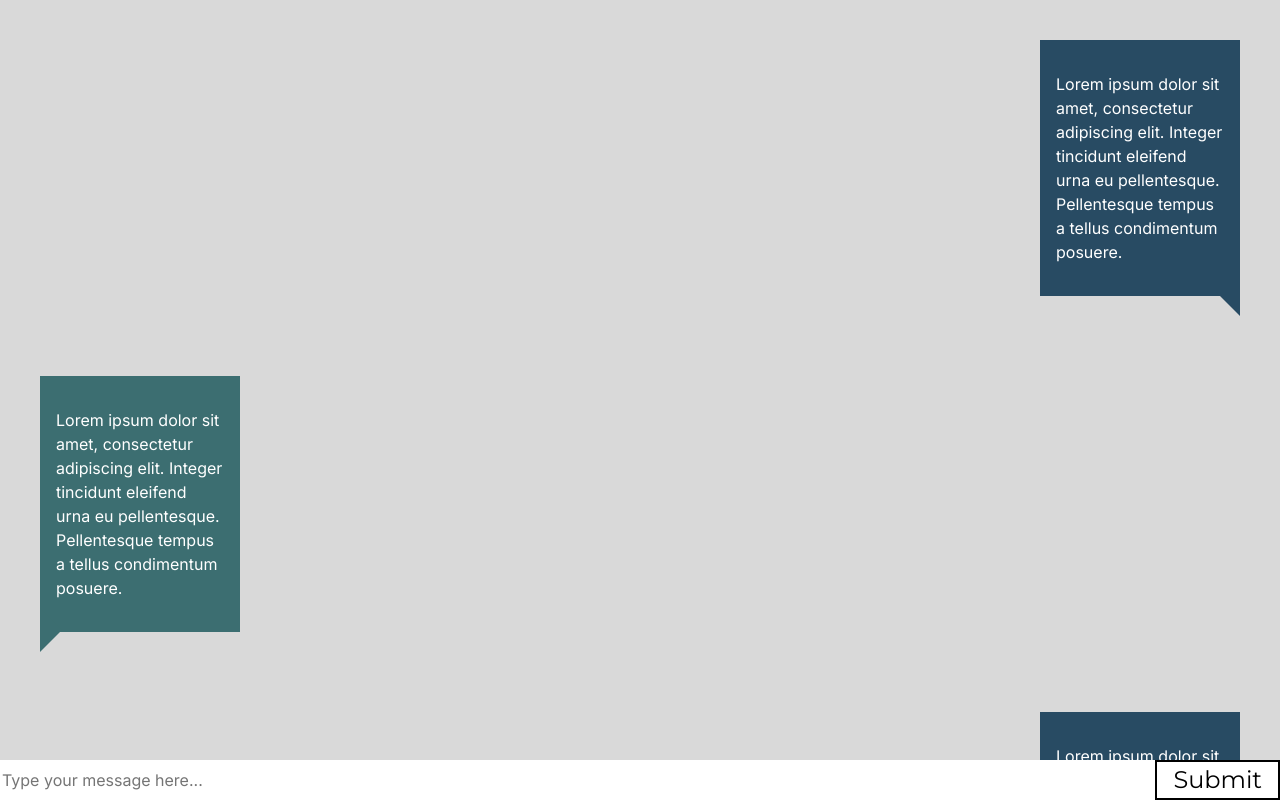
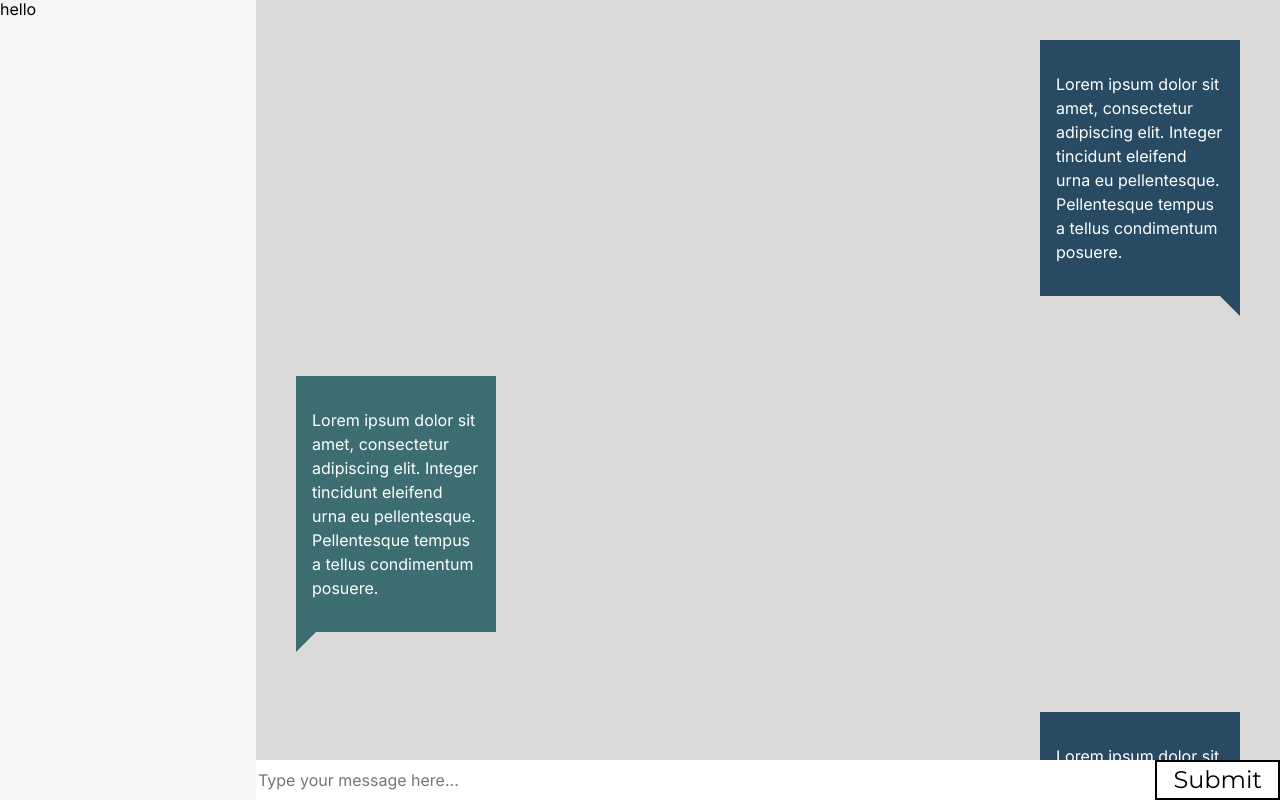
Before and after one commit to droa3v/react-chat-client, a React app: page / in a window 1280 px wide. Built offline with nearby package versions, Linux system fonts and the light colour scheme.

Commit message:
Added menu with basic styles

```diff
--- a/src/App.tsx
+++ b/src/App.tsx
@@ -1,10 +1,12 @@
 import React from "react";
 import { Chat } from "./chat/Chat";
+import { Menu } from "./menu/Menu";
 import "./scss/App.scss";
 
 export const App: React.FC = (): JSX.Element => {
   return (
-    <div>
+    <div className="appContainer">
+      <Menu />
       <Chat />
     </div>
   );
--- a/src/chat/Chat.module.scss
+++ b/src/chat/Chat.module.scss
@@ -3,4 +3,5 @@
   flex-direction: column;
   justify-content: space-between;
   height: 100vh;
+  flex-grow: 1;
 }
--- /dev/null
+++ b/src/menu/Menu.module.scss
@@ -0,0 +1,7 @@
+@use "../scss/variables";
+
+.container {
+  height: 100vh;
+  width: 20%;
+  background-color: whitesmoke;
+}
--- /dev/null
+++ b/src/menu/Menu.tsx
@@ -0,0 +1,6 @@
+import React from "react";
+import styles from "./Menu.module.scss";
+
+export const Menu = () => {
+  return <div className={styles.container}>hello</div>;
+};
--- a/src/scss/App.scss
+++ b/src/scss/App.scss
@@ -355,3 +355,8 @@ template {
 html {
   font-family: variables.$Inter;
 }
+
+.appContainer {
+  display: flex;
+  justify-content: space-between;
+}
```
